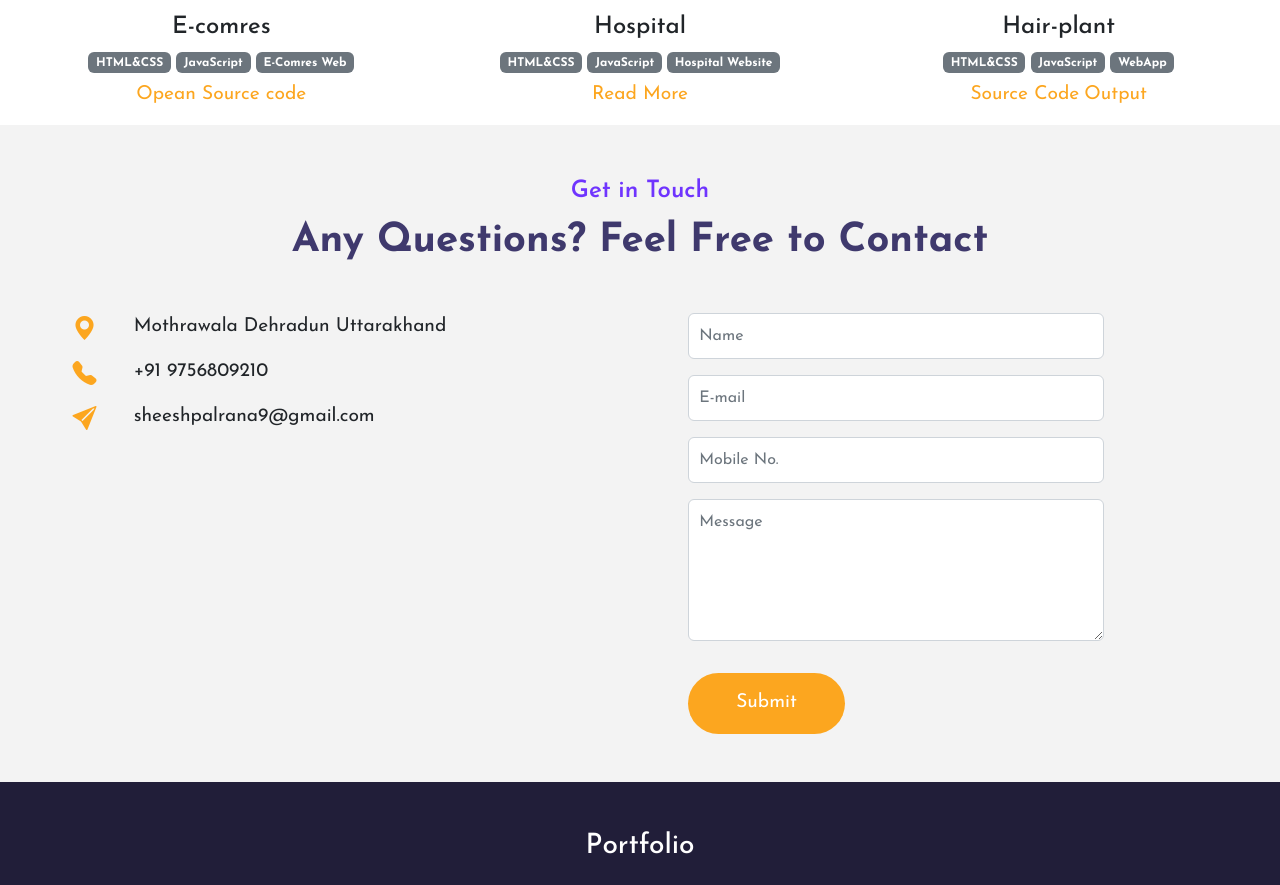
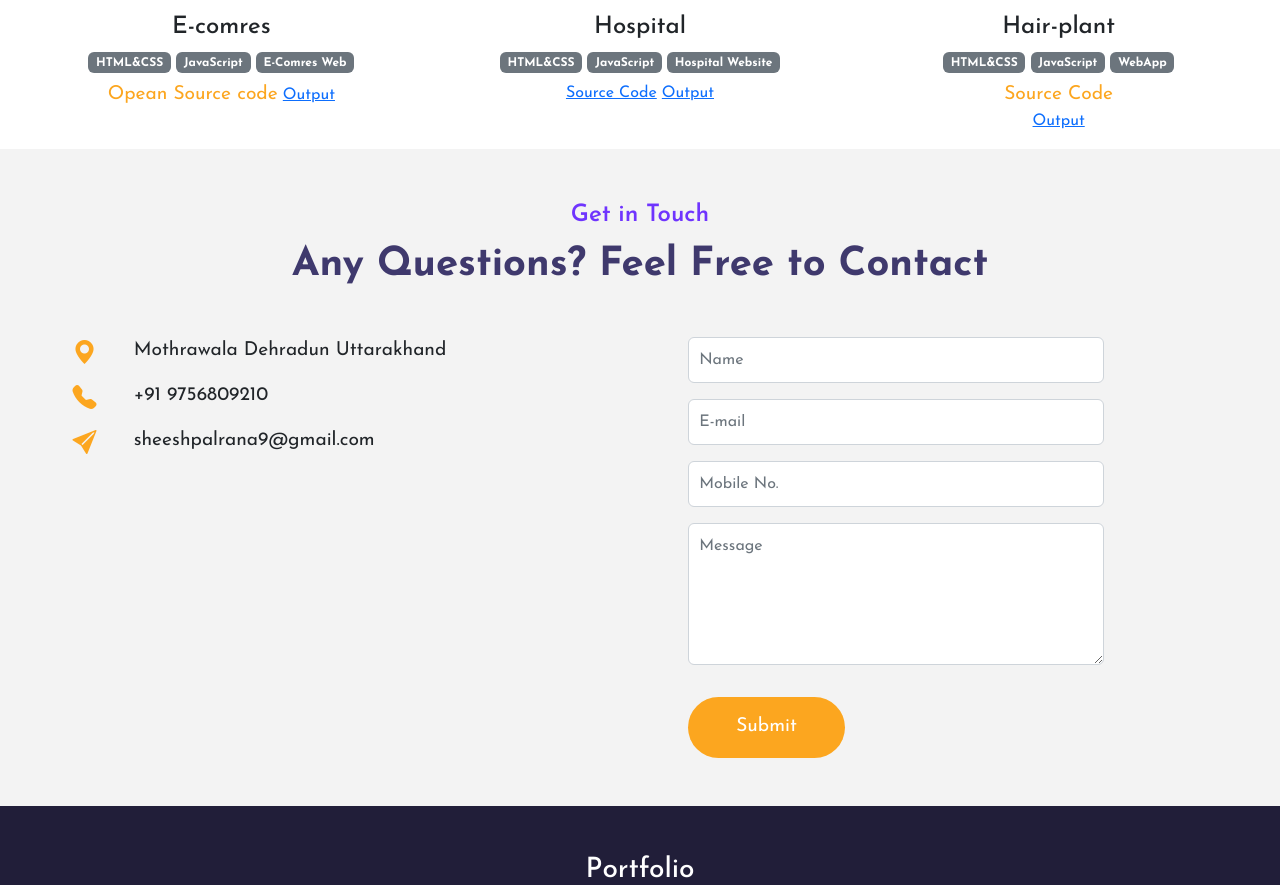
Before and after one commit to sheeshpal-singh/Myprojects-Portfolio, a plain HTML site: page index.html in a window 1280 px wide. Shown: the part 2545-3430 px from the top of the page. Drawn offline with nearby package versions, Linux system fonts and the light colour scheme.

Commit message:
Update index.html

```diff
--- a/index.html
+++ b/index.html
@@ -277,7 +277,9 @@ Dtabases such as MySQLto create fast, responsive, and user-friendly websites.
                 <span class="badge bg-secondary badge-pill">JavaScript</span>
                 <span class="badge bg-secondary badge-pill mb-2">E-Comres Web</span
                 ><br />
-                <a href="#" class="link">Opean Source code</a>
+                <a href="https://github.com/sheeshpal-singh/-E-Commerce.git" class="link">Opean Source code</a>
+                <a href="https://sheeshpal-singh.github.io/-E-Commerce/" class="explore-now-btn">Output</a>
+
               </div>
             </div>
           </div>
@@ -294,7 +296,9 @@ Dtabases such as MySQLto create fast, responsive, and user-friendly websites.
                 <span class="badge bg-secondary badge-pill">JavaScript</span>
                 <span class="badge bg-secondary badge-pill mb-2">Hospital Website</span
                 ><br />
-                <a href="#" class="read-more-btn link">Read More</a>
+                <a href="#" class="https://github.com/sheeshpal-singh/Hospital.git">Source Code</a>
+                <a href="https://sheeshpal-singh.github.io/My_hairplant/" class="explore-now-btn">Output</a>
+
               </div>
             </div>
           </div>
@@ -309,8 +313,9 @@ Dtabases such as MySQLto create fast, responsive, and user-friendly websites.
                 ><br />
 
                 <a href="https://github.com/sheeshpal-singh/My_hairplant.git" class="read-more-btn link">Source Code</a>
-                <a href="https://sheeshpal-singh.github.io/My_hairplant/" class="read-more-btn link">Output</a>
-              </div>
+                <br/>
+                <a href="https://sheeshpal-singh.github.io/My_hairplant/" class="explore-now-btn">Output</a>
+     </div>
             </div>
           </div>
         </div>
```
